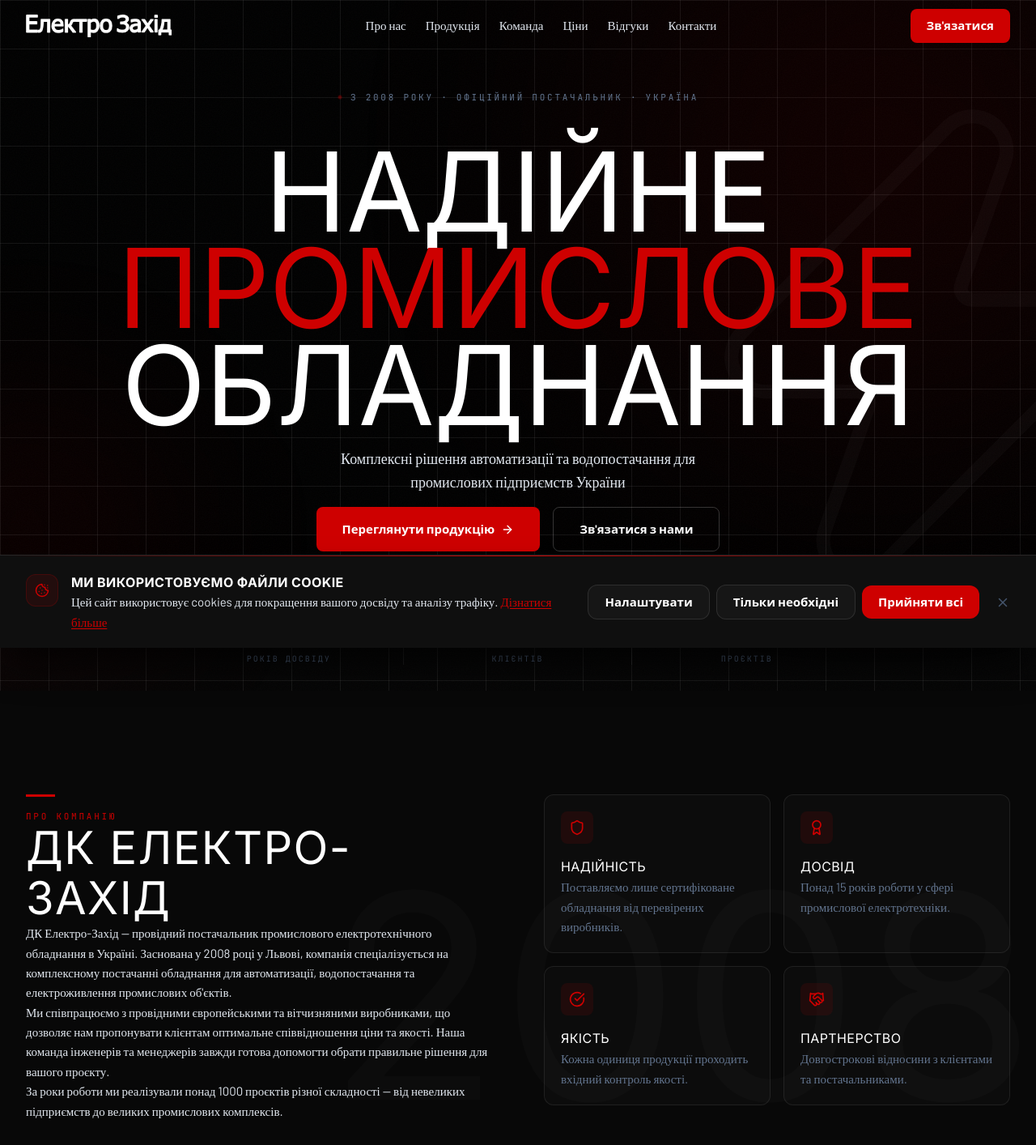
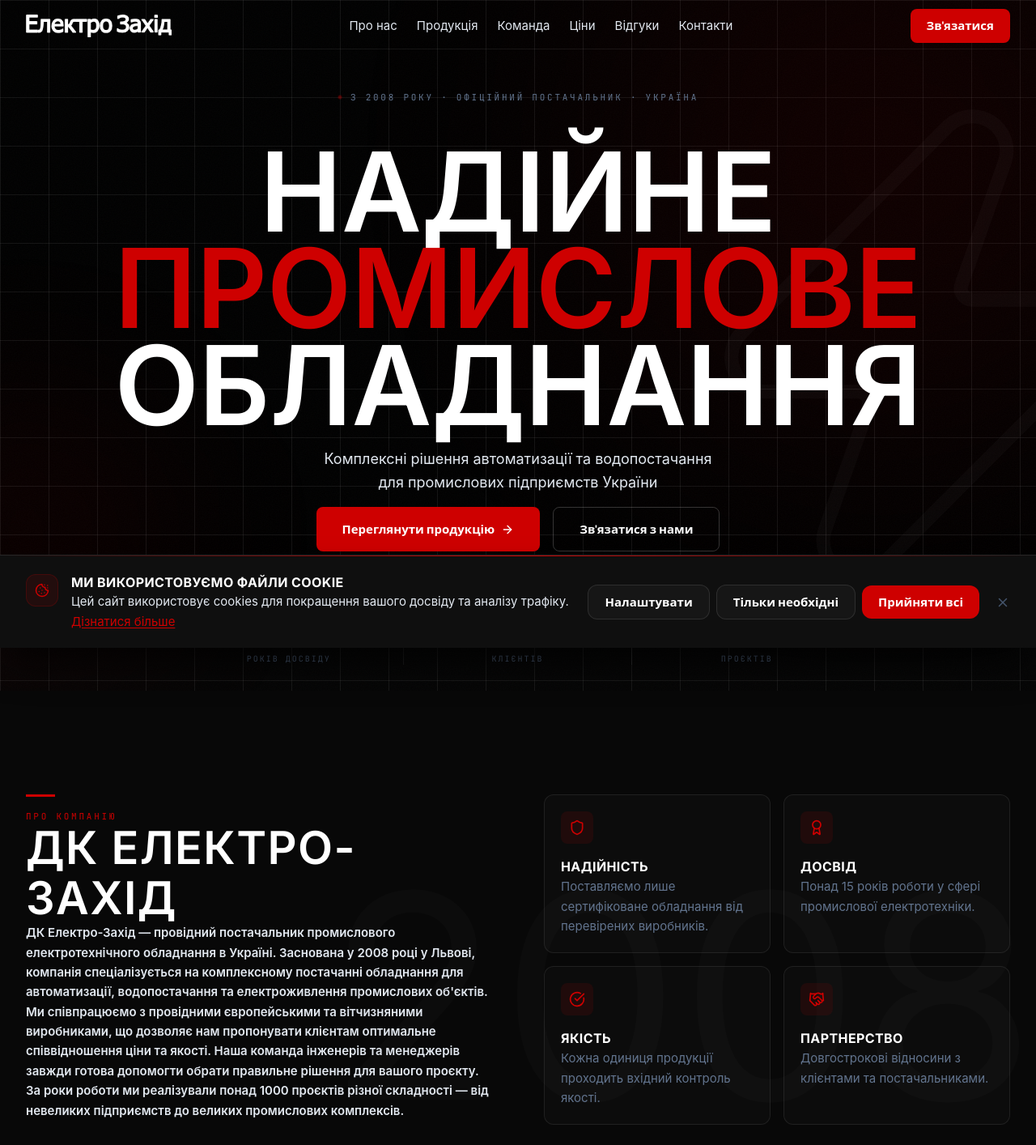
Before and after one commit to RomanFrontman/elektro-landing, a React (Vite) app: page / in a window 1280 px wide. Shown: the top 1414 px of the page at 81% size. Built offline with nearby package versions, Linux system fonts and the light colour scheme.

Commit message:
style upd

```diff
--- a/src/components/About.tsx
+++ b/src/components/About.tsx
@@ -42,13 +42,13 @@ export const About = () => {
               <p className="font-mono text-[11px] text-[#ce0000] uppercase tracking-[0.25em] mb-4">
                 Про компанію
               </p>
-              <h2 className="font-condensed font-bold text-white uppercase tracking-wide mb-6"
+              <h2 className="font-condensed font-bold text-white uppercase tracking-wide mb-6 font-semibold"
                   style={{ fontSize: 'clamp(2rem, 5vw, 3.5rem)', lineHeight: 1.1 }}>
                 ДК Електро-Захід
               </h2>
             </div>
 
-            <div className="space-y-4 font-sans text-slate-200 leading-relaxed text-[15px]">
+            <div className="space-y-4 font-sans text-slate-200 leading-relaxed text-[15px] font-semibold">
               <p>
                 ДК Електро-Захід — провідний постачальник промислового
                 електротехнічного обладнання в Україні. Заснована у 2008 році у Львові,
--- a/src/components/Hero.tsx
+++ b/src/components/Hero.tsx
@@ -38,16 +38,16 @@ export const Hero = () => {
         </div>
 
         {/* Headline */}
-        <h1 className="hero-title font-display leading-[0.88] tracking-tight pb-4">
-          <span className="block text-white"
+        <h1 className="hero-title font-display leading-[0.88] tracking-tight pb-4 ">
+          <span className="block text-white font-semibold"
                 style={{ fontSize: 'clamp(3.5rem, 11vw, 8.5rem)' }}>
             НАДІЙНЕ
           </span>
-          <span className="block text-[#ce0000]"
+          <span className="block text-[#ce0000] font-semibold"
                 style={{ fontSize: 'clamp(3.5rem, 11vw, 8.5rem)' }}>
             ПРОМИСЛОВЕ
           </span>
-          <span className="block text-white"
+          <span className="block text-white font-semibold"
                 style={{ fontSize: 'clamp(3.5rem, 11vw, 8.5rem)' }}>
             ОБЛАДНАННЯ
           </span>
--- a/src/index.css
+++ b/src/index.css
@@ -3,7 +3,6 @@
 /* ─── Custom font tokens ─── */
 @theme {
   --font-display: 'Inter', ui-sans-serif;
-  --font-sans: 'Barlow', ui-sans-serif;
   --font-condensed: 'Inter', ui-sans-serif;
   --font-mono: 'JetBrains Mono', ui-monospace;
 }
@@ -28,7 +27,6 @@ body {
 /* ─── Reset headings (override old Vite boilerplate) ─── */
 h1, h2, h3, h4, h5, h6 {
   margin: 0;
-  font-weight: inherit;
   font-size: inherit;
   color: inherit;
 }
```
